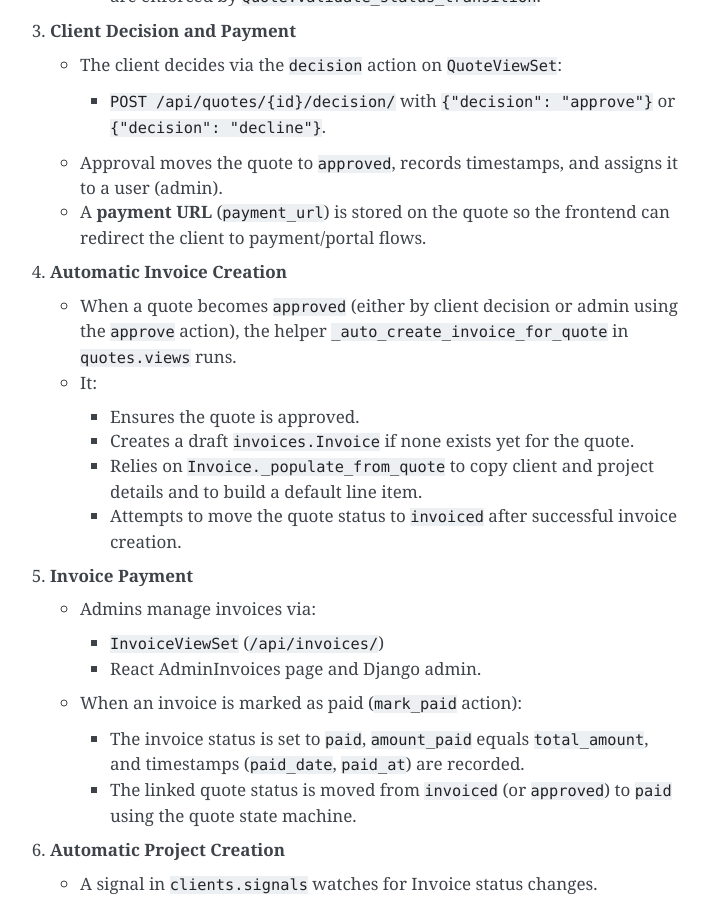
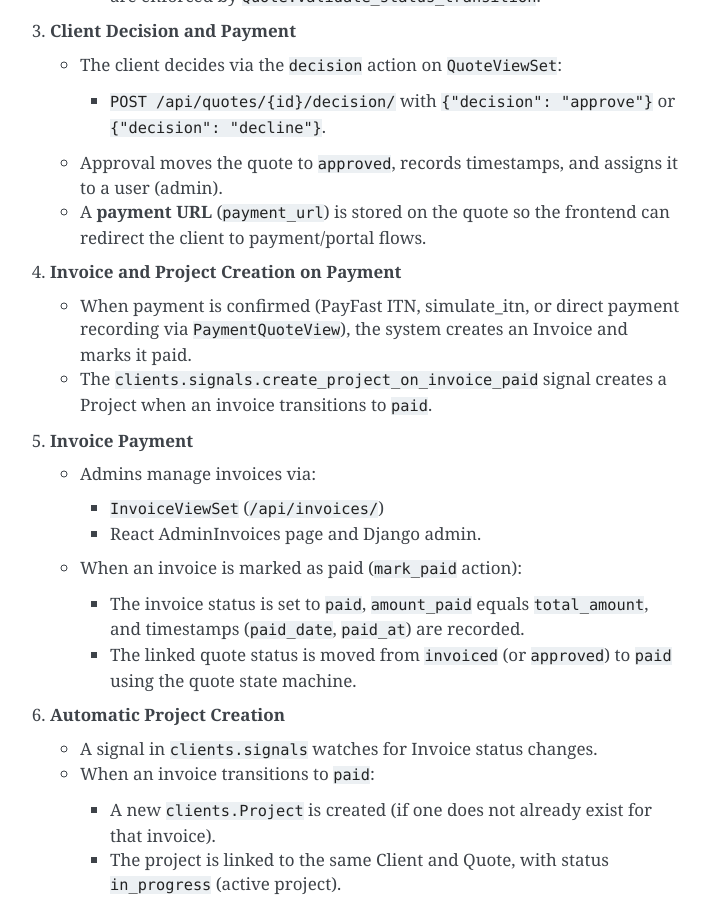
Before and after one commit to tshamala-pathy/glowing-memory, a Sphinx documentation site: the page built from docs/source/architecture.rst, in a window 1280 px wide and 900 px high, scrolled down 2337 px. Shown: the whole window, without its empty margins (400-1110 px from the left). Built offline with Sphinx 7.4.7, drawn with Linux system fonts in a browser that asks for light colours; some of the changed text lies outside the part shown.

Commit message:
chore: clean code, update Sphinx docs, remove unused code
- Remove unused 'permissions' import from invoices/views.py
- Remove dead _auto_create_invoice_for_quote from quotes/views.py
- Remove redundant 'import csv' from clients/views.py export_csv methods
- Replace print() with logging in users/serializers.py, quotes/admin.py, settings.py
- Update Sphinx: add users module docs, activity logging section
- Fix docs: remove non-existent quotes.signals and invoices.signals
- Update architecture.rst and workflow.rst for current payment-triggered invoice flow

Made-with: Cursor

```diff
--- a/docs/source/architecture.rst
+++ b/docs/source/architecture.rst
@@ -118,19 +118,13 @@ and ``clients`` apps:
    - A **payment URL** (``payment_url``) is stored on the quote so the
      frontend can redirect the client to payment/portal flows.
 
-4. **Automatic Invoice Creation**
+4. **Invoice and Project Creation on Payment**
 
-   - When a quote becomes ``approved`` (either by client decision or admin
-     using the ``approve`` action), the helper
-     ``_auto_create_invoice_for_quote`` in ``quotes.views`` runs.
-   - It:
-
-     - Ensures the quote is approved.
-     - Creates a draft ``invoices.Invoice`` if none exists yet for the quote.
-     - Relies on ``Invoice._populate_from_quote`` to copy client and project
-       details and to build a default line item.
-     - Attempts to move the quote status to ``invoiced`` after successful
-       invoice creation.
+   - When payment is confirmed (PayFast ITN, simulate_itn, or direct payment
+     recording via ``PaymentQuoteView``), the system creates an Invoice and
+     marks it paid.
+   - The ``clients.signals.create_project_on_invoice_paid`` signal creates a
+     Project when an invoice transitions to ``paid``.
 
 5. **Invoice Payment**
 
@@ -200,8 +194,8 @@ Django REST Framework and Django’s ORM:
     - They enforce permissions, validate inputs, and coordinate multi-step
       operations (e.g., creating invoices from quotes, marking invoices paid).
 
-  - Helper functions in views (e.g. ``_auto_create_invoice_for_quote``,
-    ``send_invoice_email``, ``get_quote_payment_url``) group reusable
+  - Helper functions in views (e.g. ``send_invoice_email``,
+    ``get_quote_payment_url``) group reusable
     operations into small service-like functions.
 
 * **Serializers** (Boundary Layer)
--- a/docs/source/index.rst
+++ b/docs/source/index.rst
@@ -26,6 +26,7 @@ Modules
    :maxdepth: 2
    :caption: Business Modules
 
+   modules/users
    modules/quotes
    modules/invoices
    modules/projects
```
Also changed, not shown: docs/source/modules/invoices.rst (+2 -7 lines), docs/source/modules/quotes.rst (+2 -7 lines), docs/source/modules/users.rst (added, +36 -0 lines), docs/source/workflow.rst (+6 -19 lines), 6 other files.
